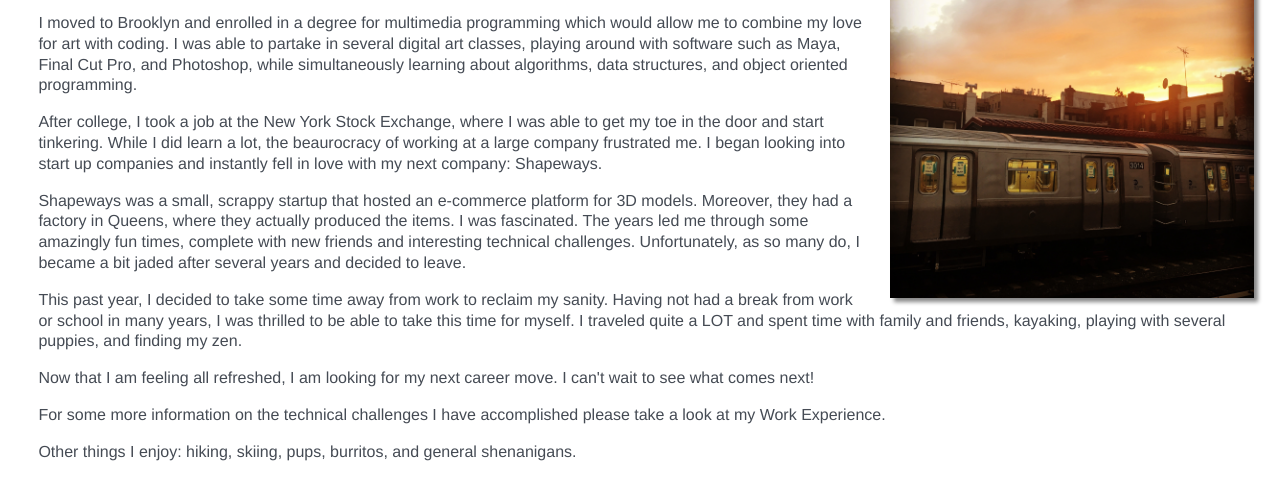
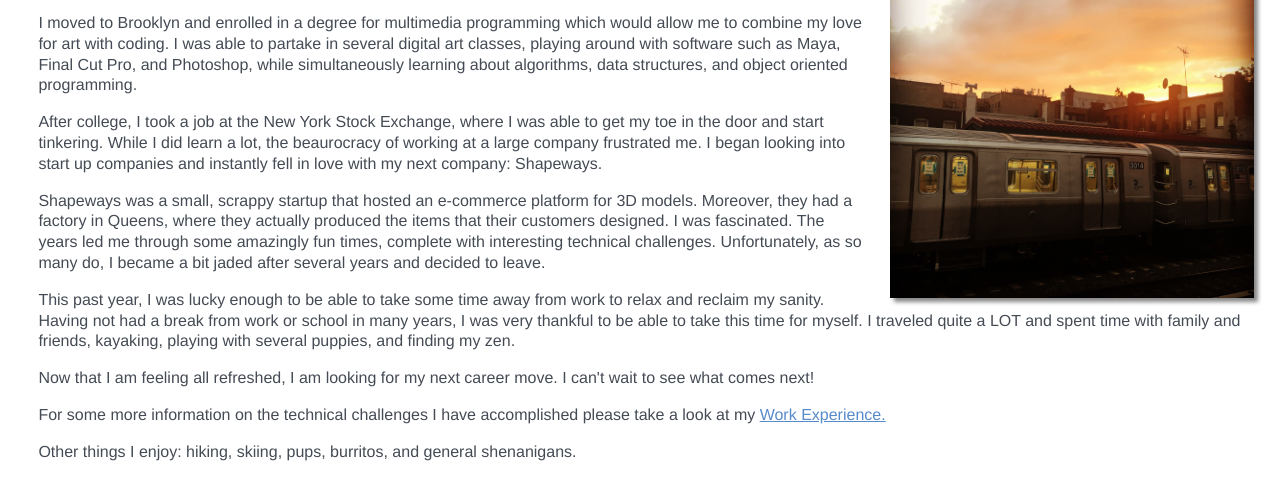
Before and after one commit to nicolewagoner/digital-tinkering, a plain HTML site: page about-me.html in a window 1280 px wide. Shown: the part 226-726 px from the top of the page. Drawn offline with Linux system fonts and the light colour scheme.

Commit message:
more content updates

```diff
--- a/about-me.html
+++ b/about-me.html
@@ -37,10 +37,10 @@
         <p>I am a software engineer living in New York City. I first began playing around with code when I took a programming class in college. While I had previously been studying political science and history at Binghamton University, I realized that I was drawn to the practicality of being able to build an application and decided to switch my focus.</p>
         <p>I moved to Brooklyn and enrolled in a degree for multimedia programming which would allow me to combine my love for art with coding. I was able to partake in several digital art classes, playing around with software such as Maya, Final Cut Pro, and Photoshop, while simultaneously learning about algorithms, data structures, and object oriented programming. </p>
         <p>After college, I took a job at the New York Stock Exchange, where I was able to get my toe in the door and start tinkering. While I did learn a lot, the beaurocracy of working at a large company frustrated me. I began looking into start up companies and instantly fell in love with my next company: Shapeways.</p>
-        <p>Shapeways was a small, scrappy startup that hosted an e-commerce platform for 3D models. Moreover, they had a factory in Queens, where they actually produced the items. I was fascinated. The years led me through some amazingly fun times, complete with new friends and interesting technical challenges. Unfortunately, as so many do, I became a bit jaded after several years and decided to leave.</p>
-        <p>This past year, I decided to take some time away from work to reclaim my sanity. Having not had a break from work or school in many years, I was thrilled to be able to take this time for myself. I traveled quite a LOT and spent time with family and friends, kayaking, playing with several puppies, and finding my zen.</p>
+        <p>Shapeways was a small, scrappy startup that hosted an e-commerce platform for 3D models. Moreover, they had a factory in Queens, where they actually produced the items that their customers designed. I was fascinated. The years led me through some amazingly fun times, complete with interesting technical challenges. Unfortunately, as so many do, I became a bit jaded after several years and decided to leave.</p>
+        <p>This past year, I was lucky enough to be able to take some time away from work to relax and reclaim my sanity. Having not had a break from work or school in many years, I was very thankful to be able to take this time for myself. I traveled quite a LOT and spent time with family and friends, kayaking, playing with several puppies, and finding my zen.</p>
         <p>Now that I am feeling all refreshed, I am looking for my next career move. I can't wait to see what comes next!</p>
-        <p>For some more information on the technical challenges I have accomplished please take a look at my Work Experience.</p>
+        <p>For some more information on the technical challenges I have accomplished please take a look at my <a href="./work-experience.html">Work Experience.</a></p>
         <p>Other things I enjoy: hiking, skiing, pups, burritos, and general shenanigans.</p>
         <!-- <p>Feel free to sift through my personal sandbox, where I have some samples of things I've been playing around with lately, or take a look at my past work experience.</p> -->
       </span>
```
